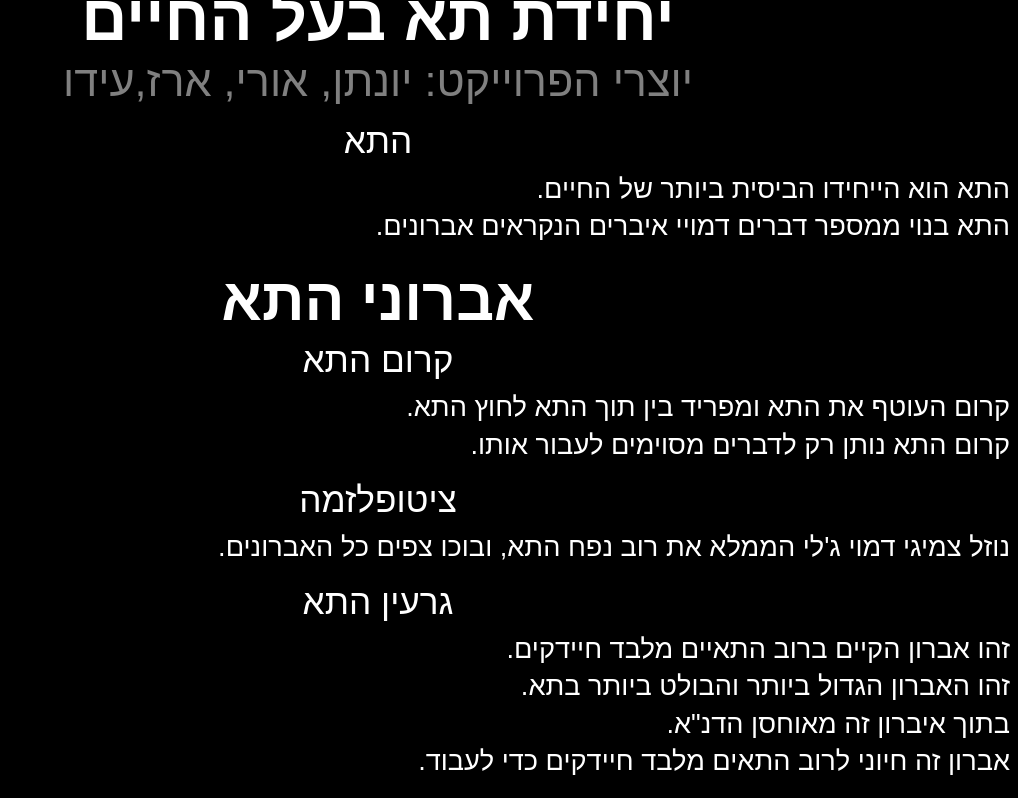
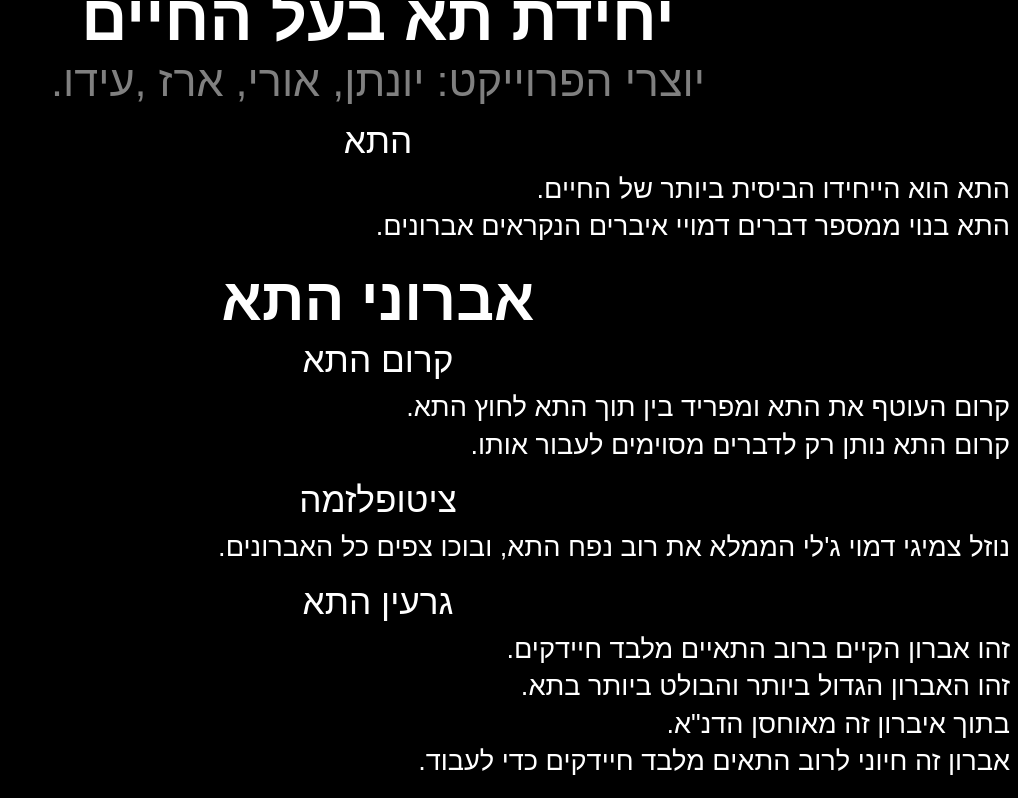
Before and after one commit to PrinceMask0/CellWebsite, a plain HTML site: page index.html in a window 1280 px wide. Shown: the top 798 px of the page, without its empty margins (262-1280 px from the left). Drawn offline with Linux system fonts and the light colour scheme.

Commit message:
Update index.html

```diff
--- a/index.html
+++ b/index.html
@@ -1,7 +1,7 @@
 <!--Head-->
 <head>
   <title>
-    יחידת התא - יונתן, אורי, ארז,עידו
+    יחידת התא - יונתן, אורי, ארז ,עידו
   </title>
 </head>
 
@@ -63,7 +63,7 @@
   </p>
 
   <p class="subtitle">
-    יוצרי הפרוייקט: יונתן, אורי, ארז,עידו
+    .יוצרי הפרוייקט: יונתן, אורי, ארז ,עידו
   </p>
   <!--General -->
   <p class="normal-title">
```
